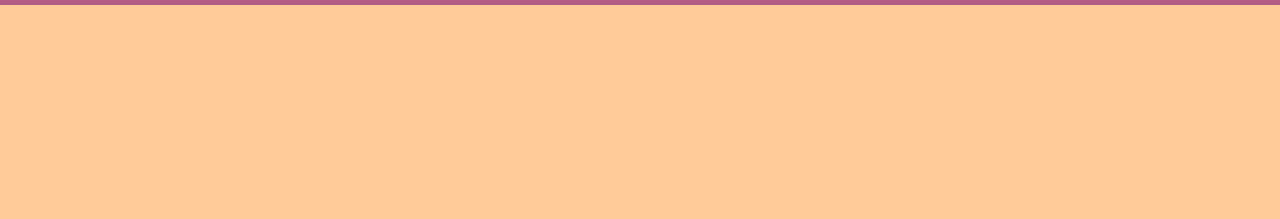
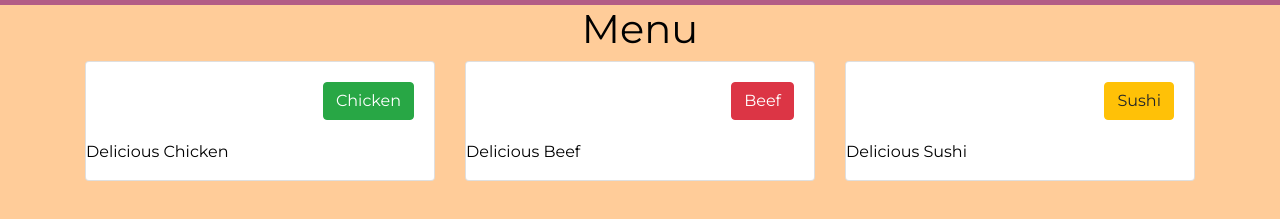
Before and after one commit to ying3268/HTML-CSS-and-Javascript, a plain HTML site: page index.html in a window 1280 px wide. Shown: the part 181-400 px from the top of the page. Drawn offline with Linux system fonts and the light colour scheme.

Commit message:
Module 2

```diff
--- a/index.html
+++ b/index.html
@@ -33,18 +33,52 @@
                             <span>NANA</span>
                         </p>
                     </div>
-                    <button type="button" class="navbar-toggle collapsed" data-toggle="collapse" data-target="#bs-example-navbar-collapse-1" aria-expanded="false">
-                            <span class="sr-only">Toggle navigation</span>
-                            <span class="icon-bar"></span>
-                            <span class="icon-bar"></span>
-                            <span class="icon-bar"></span>
-                          </button>
+                    <button type="button" class="navbar-toggle collapsed" data-toggle="collapse" data-target="#bs-example-navbar-collapse-1"
+                        aria-expanded="false">
+                        <span class="sr-only">Toggle navigation</span>
+                        <span class="icon-bar"></span>
+                        <span class="icon-bar"></span>
+                        <span class="icon-bar"></span>
+                    </button>
                 </div>
-
             </div>
         </nav>
     </hearder>
-
+    <h1 class="text-center">Menu</h1>
+    <div class="container">
+        <div class="row">
+            <div class="col-md-4 col-sm-6">
+                <div class="card card-just-text">
+                    <div class="card-body">
+                        <button  mat-raised-button class="btn btn-success float-right" >Chicken</button>
+                    </div>
+                    <div>
+                        <p class="card-description">Delicious Chicken</p>
+                    </div>
+                </div>
+            </div>
+            <div class="col-md-4 col-sm-6">
+                <div class="card card-just-text">
+                    <div class="card-body">
+                        <button mat-raised-button class="btn btn-danger float-right"  >Beef</button>
+                    </div>
+                    <div>
+                        <p class="card-description">Delicious Beef</p>
+                    </div>
+                </div>
+            </div>
+            <div class="col-md-4 col-sm-6">
+                <div class="card card-just-text">
+                    <div class="card-body">
+                        <button mat-raised-button class="float-right btn btn-warning" >Sushi</button>
+                    </div>
+                    <div>
+                        <p class="card-description">Delicious Sushi</p>
+                    </div>
+                </div>
+            </div>
+        </div>
+    </div>
 </body>
 
 </html>
```
